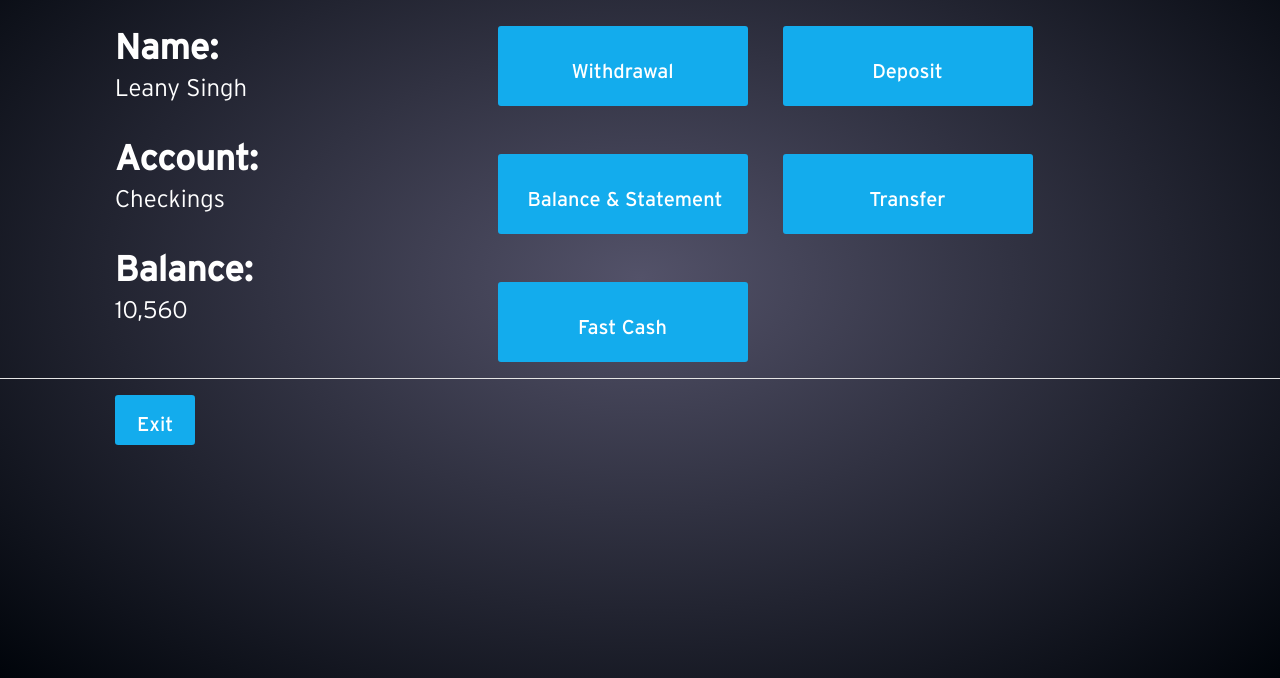
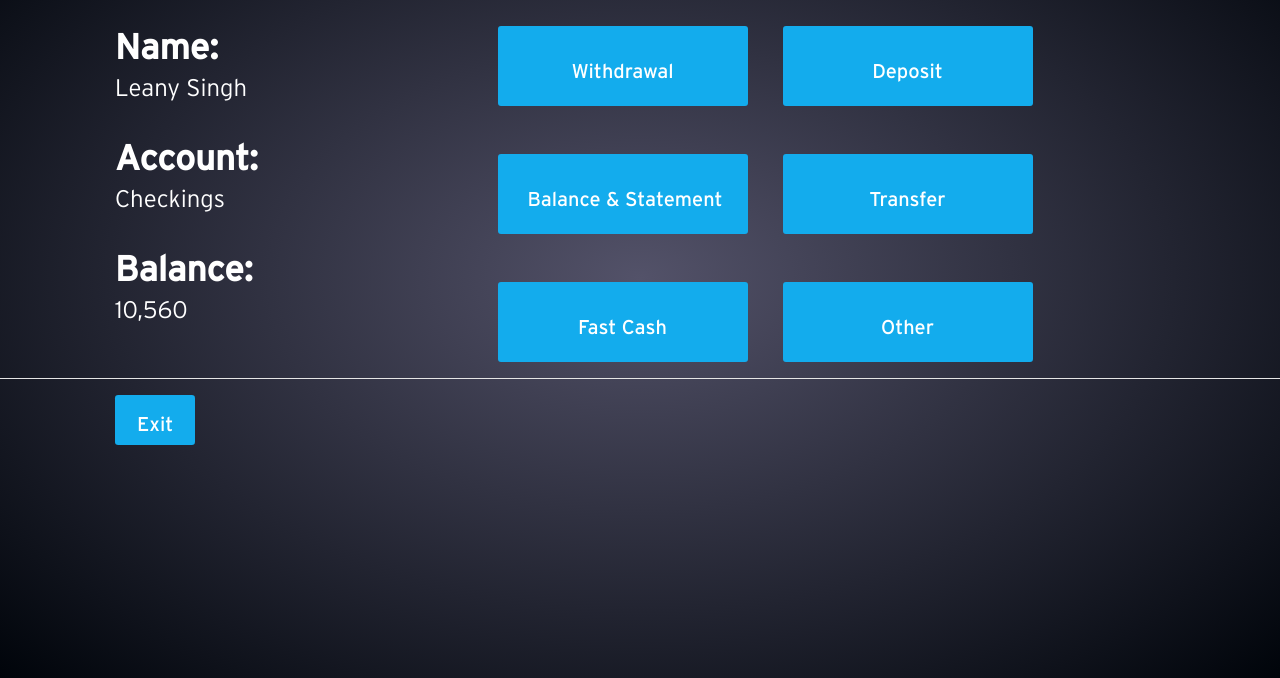
Before and after one commit to higgi615/facial-recog-citi, a website: page views/card.html in a window 1280 px wide. Shown: the part 122-800 px from the top of the page. Drawn offline with nearby package versions, Linux system fonts and the light colour scheme.

Commit message:
Other button

```diff
--- a/views/card.html
+++ b/views/card.html
@@ -175,6 +175,11 @@
             <div class="row">
               <button type="button" class="btn btn-light btn-lg" role="button"> Transfer </button>
             </div>
+            <br>
+            <br>
+            <div class="row">
+              <button type="button" class="btn btn-light btn-lg" role="button"> Other </button>
+            </div>
           </div>
 
 
```
